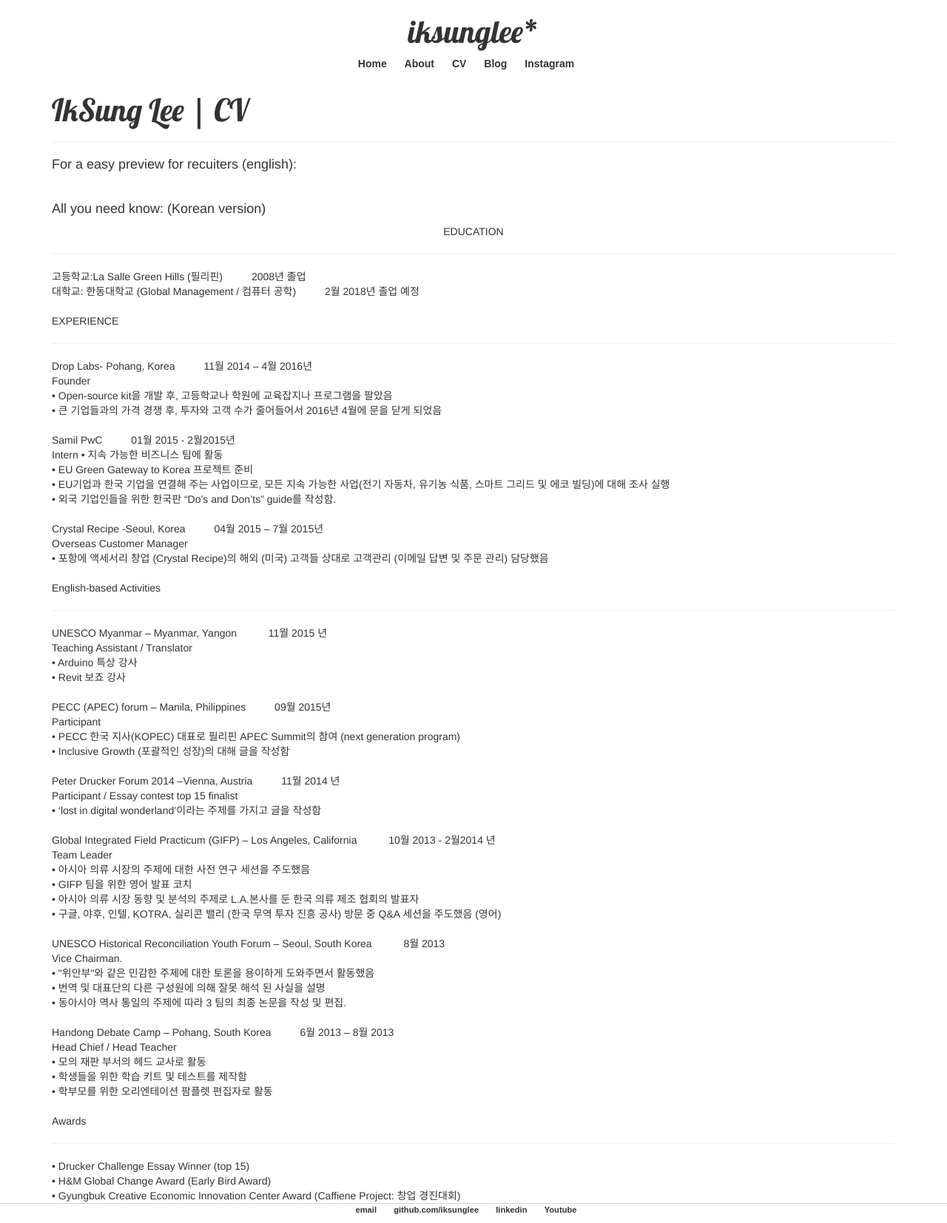
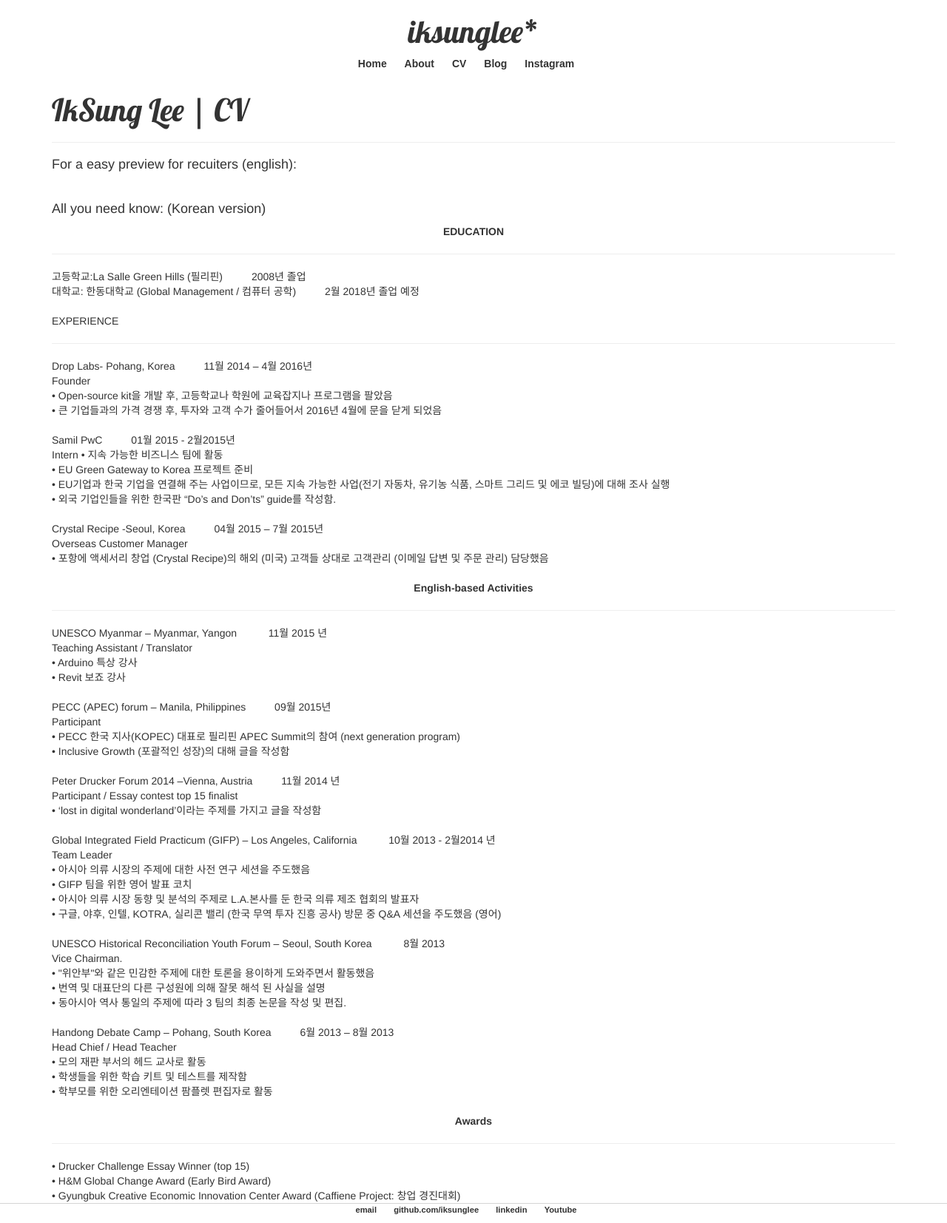
Before and after one commit to iksunglee/iksunglee.github.io, a Jekyll site: the page built from cv/index.html, in a window 1280 px wide. Shown: the whole page at 74% size. Built offline with Jekyll 4.4.1, drawn with Linux system fonts in a browser that asks for light colours; nearby versions of some CDN libraries; comment, search, counter and statistics services are not loaded.

```diff
--- a/cv/index.html
+++ b/cv/index.html
@@ -12,7 +12,7 @@ title: IkSung Lee | CV
             </h4>
       <br>
       <h4> All you need know: (Korean version) </h4>
-<center>EDUCATION</center>
+<center> <strong> EDUCATION </strong> </center>
 <hr>
 고등학교:La Salle Green Hills (필리핀) 		&nbsp;&nbsp;&nbsp;&nbsp;&nbsp;&nbsp;&nbsp;&nbsp;						     2008년 졸업 <br>
 대학교: 한동대학교 (Global Management / 컴퓨터 공학) 		    &nbsp;&nbsp;&nbsp;&nbsp;&nbsp;&nbsp;&nbsp;&nbsp;                          2월 2018년 졸업 예정<br>
@@ -37,7 +37,7 @@ Overseas Customer Manager<br>
 •	포항에 액세서리 창업 (Crystal Recipe)의 해외 (미국) 고객들 상대로 고객관리 (이메일 답변 및 주문 관리) 담당했음<br>
 <br>
 
-English-based Activities
+<center> <strong>English-based Activities </strong></center>
 <hr>
 
 UNESCO Myanmar – Myanmar, Yangon							&nbsp;&nbsp;&nbsp;&nbsp;&nbsp;&nbsp;&nbsp;&nbsp;&nbsp;	   11월 2015 년<br>
@@ -76,7 +76,7 @@ Head Chief / Head Teacher<br>
 
 
 
-Awards
+<center> <strong> Awards </strong> </center>
 <hr>
 •	Drucker Challenge Essay Winner (top 15)<br>
 •	H&M Global Change Award (Early Bird Award)<br>
```
